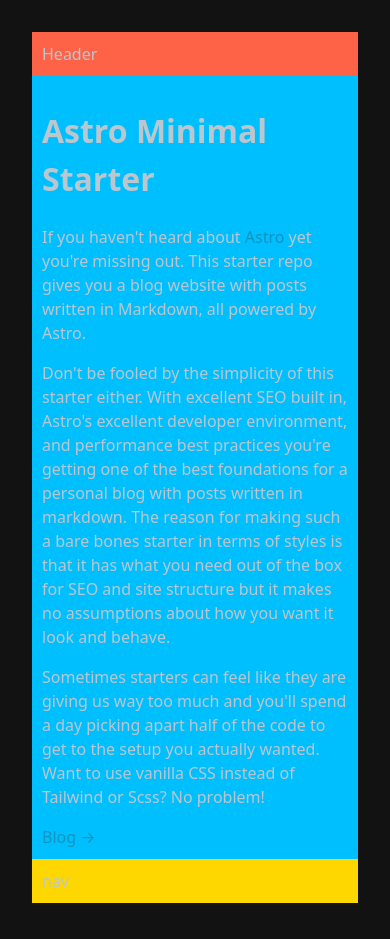
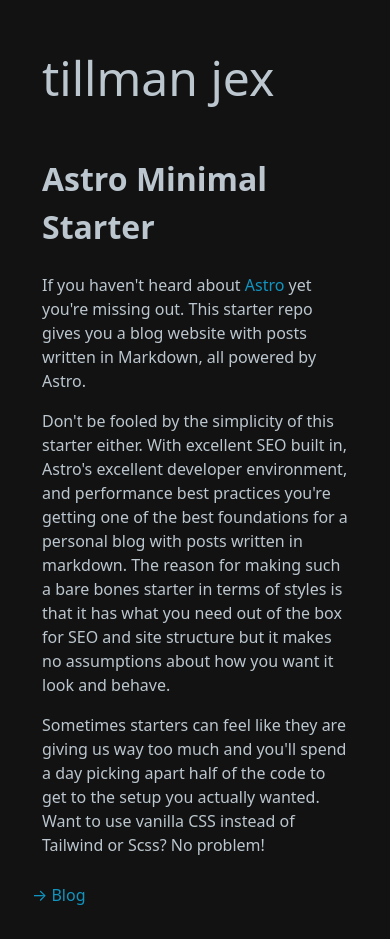
Before and after one commit to tjex/tjex.github.io, an Astro site: page / in a window 390 px wide. Built offline with nearby package versions, Linux system fonts and the light colour scheme; Astro itself is replaced by a stand-in of ours.

Commit message:
layout looking good. responsive to devices

```diff
--- a/src/components/Header.astro
+++ b/src/components/Header.astro
@@ -2,5 +2,5 @@
 ---
 
 <div class="header">
-Header
+tillman jex
 </div>
--- a/src/components/SideNav.astro
+++ b/src/components/SideNav.astro
@@ -2,5 +2,5 @@
 ---
 
 <aside class="aside aside-1">
-nav
+    <a href="/blog">→ Blog</a>
 </aside>
--- a/src/pages/index.astro
+++ b/src/pages/index.astro
@@ -42,7 +42,5 @@ const seo = {
       actually wanted. Want to use vanilla CSS instead of Tailwind or Scss? No
       problem!
     </p>
-
-    <a href="/blog">Blog →</a>
   </MainContent>
 </Layout>
--- a/src/styles/global.css
+++ b/src/styles/global.css
@@ -1,6 +1,6 @@
 :root {
-  --container-width: 960px;
-  --container-padding: 1rem;
+  --main-content-width: 660px;
+  --main-content-padding: 1rem;
   --font-family: system-ui, -apple-system, "Segoe UI", "Roboto", "Ubuntu",
     "Cantarell", "Noto Sans", sans-serif, "Apple Color Emoji", "Segoe UI Emoji",
     "Segoe UI Symbol", "Noto Color Emoji";
@@ -25,6 +25,8 @@
   --form-label-font-weight: var(--font-weight);
   --transition: 0.05s ease-in-out;
   --modal-overlay-backdrop-filter: blur(0.25rem);
+
+  --h1-size: 1.5rem;
 
   --background-color: #11191f;
   --color: hsl(205, 16%, 77%);
@@ -132,11 +134,12 @@
 }
 
 
+/* LAYOUTS AND STRUCTURE */
+
 html,
 body {
   margin: 0;
   padding: 1em;
-  overflow: hidden; /* not scrollable */
   font-family: var(--font-family);
   line-height: var(--line-height);
   color: var(--color);
@@ -153,26 +156,28 @@ body {
 }
 
 .header {
-  background: tomato;
+    font-size: 3em;
 }
 
 .footer {
-  background: lightgreen;
 }
 
 .main-content {
   text-align: left;
-  background: deepskyblue;
+  width: var(--main-content-width);
 }
 
+/*code for left sidebar */
 .aside-1 {
-  background: gold;
+    padding-top: 6.25em;
+    text-align: right;
 }
 
+/*code for right sidebar */
 .aside-2 {
-  background: hotpink;
 }
 
+/* from: https://css-tricks.com/snippets/css/a-guide-to-flexbox/#aa-examples */
 @media all and (min-width: 600px) {
   .aside { flex: 1 0 0; }
 }
@@ -185,6 +190,16 @@ body {
   .footer       { order: 4; }
 }
 
+@media only screen and (max-width: 800px) {
+  .aside-1 {
+        text-align: left;
+        padding: 0
+   }
+   .main-content {
+        width: 100%;
+   }
+
+}
 
 /* --- LINKS --- */
 
```
